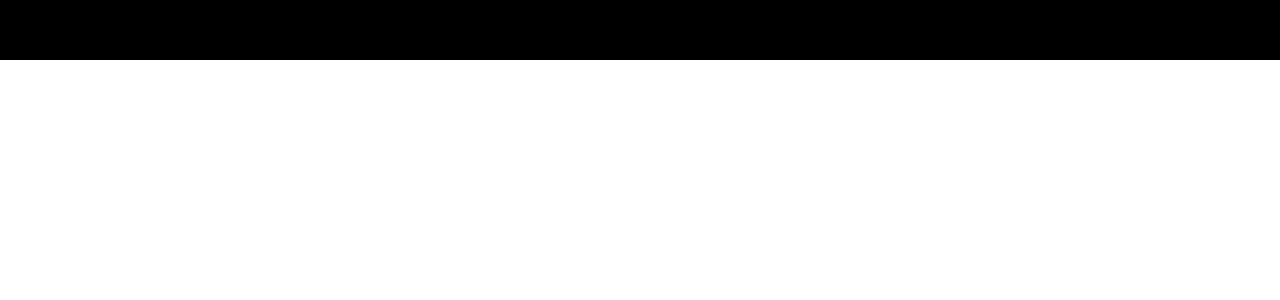
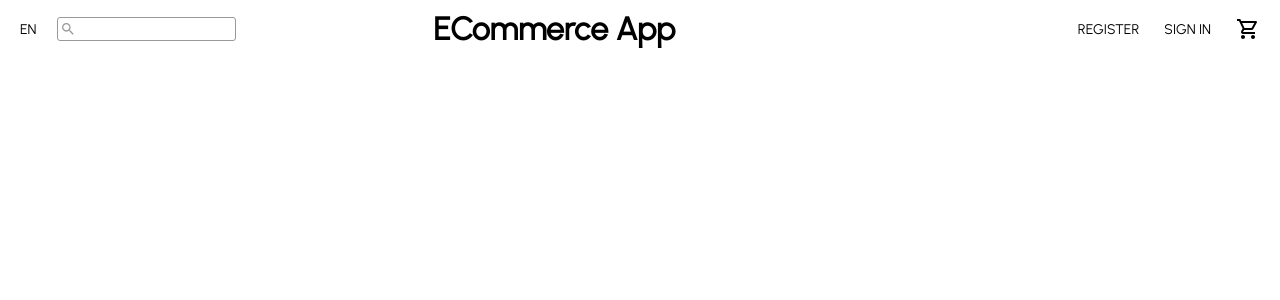
Before and after one commit to 7daytheory/ecommerce, a React (Create React App) app: page / in a window 1280 px wide. Shown: the top 300 px of the page. Built offline with nearby package versions, Linux system fonts and the light colour scheme.

Commit message:
Styled Nav component using styled-components and Material-UI

```diff
--- a/package.json
+++ b/package.json
@@ -3,6 +3,10 @@
   "version": "0.1.0",
   "private": true,
   "dependencies": {
+    "@emotion/react": "^11.10.0",
+    "@emotion/styled": "^11.10.0",
+    "@mui/icons-material": "^5.8.4",
+    "@mui/material": "^5.10.0",
     "@testing-library/jest-dom": "^5.16.5",
     "@testing-library/react": "^13.3.0",
     "@testing-library/user-event": "^13.5.0",
--- a/src/components/Nav.jsx
+++ b/src/components/Nav.jsx
@@ -1,17 +1,84 @@
+import { Search, ShoppingCartOutlined } from '@mui/icons-material'
+import { Badge } from '@mui/material'
 import React from 'react'
 import styled from 'styled-components'
 
 //Import styled from styled-components and you can store all youre styles within the Container(Div)
 const Container = styled.div`
     height: 60px;
-    background-color: black;
+`
 
+const Wrapper = styled.div`
+    padding: 10px 20px;
+    display: flex;
+    justify-content: space-between;
+`
+
+//Justify content left center right
+const Left = styled.div`
+flex:1;
+cursor: ponter;
+display: flex;
+align-items: center;
+`
+
+const Language = styled.span`font-size: 14px;`
+
+const SearchContainer = styled.div`
+    border: 0.5px solid #999;
+    border-radius: 3px;
+    align-items: center;
+    display: flex;
+    margin-left: 20px;
+    padding: 2px;
+`
+
+const Input = styled.input`
+    border: none;
+`
+
+const Logo = styled.h1`
+    font-weight: bold;
+`
+
+const Center = styled.div`flex:1;align-items:center;`
+const Right = styled.div`
+flex:1;
+display: flex;
+align-items: center;
+justify-content: flex-end;
+`
+
+const MenuItem = styled.div`
+    font-size: 14px;
+    cursor: pointer;
+    margin-left: 25px;
 `
 
 const Nav = () => {
   return (
     <Container>
-        Nav
+        <Wrapper>
+            <Left>
+                <Language>EN</Language>
+                <SearchContainer>
+                    <Search style={{color:'#999', fontSize:16}}/>
+                    <Input />
+                </SearchContainer>
+            </Left>
+            <Center>
+                <Logo>ECommerce App</Logo>
+            </Center>
+            <Right>
+                <MenuItem>REGISTER</MenuItem>
+                <MenuItem>SIGN IN</MenuItem>
+                <MenuItem>
+                    <Badge badgeContent={0} color="primary">
+                        <ShoppingCartOutlined />
+                    </Badge>
+                </MenuItem>
+            </Right>
+        </Wrapper>
     </Container>
   )
 }
```
Also changed, not shown: 1 other file (tests, documents, lock files or other folders).
